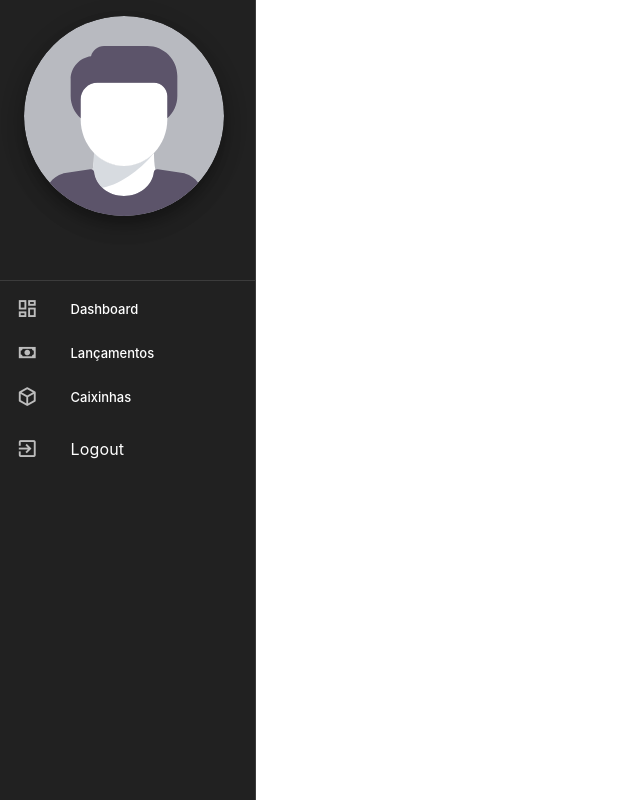
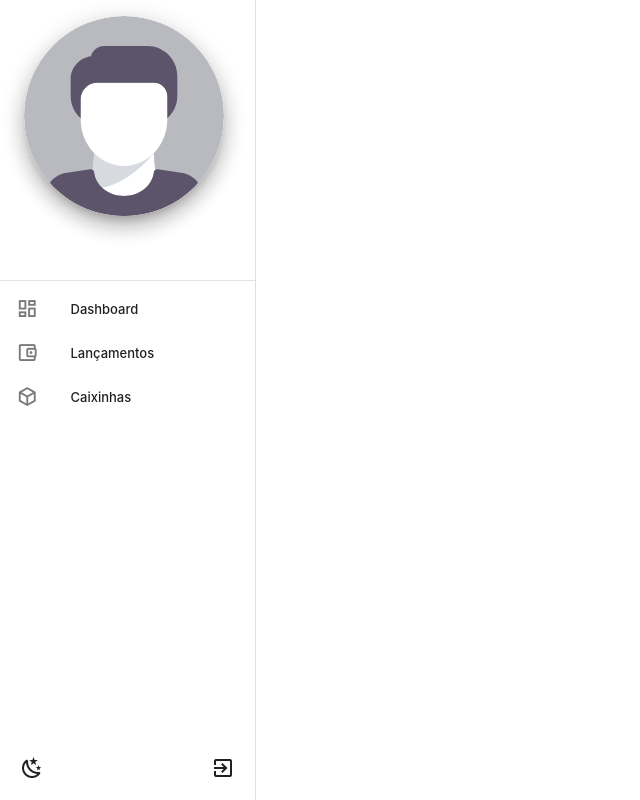
Before and after one commit to GusViieira/savecash_frontend, a Vue app: page / in a window 1280 px wide. Shown: the whole page, without its empty margins (0-640 px from the left). Built offline with nearby package versions, Linux system fonts and the light colour scheme.

Commit message:
configuração dos temas e autenticacao em rotas

```diff
--- a/src/assets/base.css
+++ b/src/assets/base.css
@@ -1,73 +1,80 @@
 /* color palette from <https://github.com/vuejs/theme> */
+/* Paleta de cores do Vue.js Theme */
 :root {
-  --vt-c-white: #ffffff;
-  --vt-c-white-soft: #f8f8f8;
-  --vt-c-white-mute: #f2f2f2;
+  /* Cores principais */
+  --vt-c-white: #ffffff; /* Branco puro */
+  --vt-c-white-soft: #f8f8f8; /* Branco mais suave */
+  --vt-c-white-mute: #f2f2f2; /* Branco ainda mais suave */
 
-  --vt-c-black: #181818;
-  --vt-c-black-soft: #222222;
-  --vt-c-black-mute: #282828;
+  --vt-c-black: #181818; /* Preto profundo */
+  --vt-c-black-soft: #222222; /* Preto suavizado */
+  --vt-c-black-mute: #282828; /* Preto um pouco mais claro */
 
-  --vt-c-indigo: #2c3e50;
+  /*--vt-c-indigo: #002a54; /* Azul escuro (índigo), cor padrão do texto */
 
-  --vt-c-divider-light-1: rgba(60, 60, 60, 0.29);
-  --vt-c-divider-light-2: rgba(60, 60, 60, 0.12);
-  --vt-c-divider-dark-1: rgba(84, 84, 84, 0.65);
-  --vt-c-divider-dark-2: rgba(84, 84, 84, 0.48);
+  /* Cores para divisores (linhas de separação) */
+  --vt-c-divider-light-1: rgba(60, 60, 60, 0.29); /* Linha de separação clara */
+  --vt-c-divider-light-2: rgba(60, 60, 60, 0.12); /* Linha mais suave */
+  --vt-c-divider-dark-1: rgba(84, 84, 84, 0.65); /* Linha de separação escura */
+  --vt-c-divider-dark-2: rgba(84, 84, 84, 0.48); /* Linha mais suave no modo escuro */
 
-  --vt-c-text-light-1: var(--vt-c-indigo);
-  --vt-c-text-light-2: rgba(60, 60, 60, 0.66);
-  --vt-c-text-dark-1: var(--vt-c-white);
-  --vt-c-text-dark-2: rgba(235, 235, 235, 0.64);
+  /* Cores para o texto */
+  --vt-c-text-light-1: var(--vt-c-indigo); /* Cor do texto no modo claro */
+  --vt-c-text-light-2: rgba(60, 60, 60); /* Texto mais fraco no modo claro */
+  --vt-c-text-dark-1: var(--vt-c-white); /* Cor do texto no modo escuro */
+  /*--vt-c-text-dark-2: rgba(235, 235, 235); /* Texto mais fraco no modo escuro */
 }
 
-/* semantic color variables for this project */
+/* Variáveis de cores semânticas para o projeto */
 :root {
-  --color-background: var(--vt-c-white);
-  --color-background-soft: var(--vt-c-white-soft);
-  --color-background-mute: var(--vt-c-white-mute);
+  --color-background: var(--vt-c-white); /* Fundo principal no modo claro */
+  --color-background-soft: var(--vt-c-white-soft); /* Fundo secundário no modo claro */
+  --color-background-mute: var(--vt-c-white-mute); /* Fundo de destaque no modo claro */
 
-  --color-border: var(--vt-c-divider-light-2);
-  --color-border-hover: var(--vt-c-divider-light-1);
+  --color-border: var(--vt-c-divider-light-2); /* Cor das bordas no modo claro */
+  --color-border-hover: var(--vt-c-divider-light-1); /* Borda ao passar o mouse */
 
-  --color-heading: var(--vt-c-text-light-1);
-  --color-text: var(--vt-c-text-light-1);
+  --color-heading: var(--vt-c-text-light-1); /* Cor dos títulos no modo claro */
+  --color-text: var(--vt-c-text-light-2); /* Cor do texto principal no modo claro */
 
-  --section-gap: 160px;
+  --section-gap: 160px; /* Espaçamento entre seções */
 }
 
+/* Define as cores no modo escuro usando media query */
 @media (prefers-color-scheme: dark) {
   :root {
-    --color-background: var(--vt-c-black);
-    --color-background-soft: var(--vt-c-black-soft);
-    --color-background-mute: var(--vt-c-black-mute);
+    --color-background: var(--vt-c-black); /* Fundo principal no modo escuro */
+    --color-background-soft: var(--vt-c-black-soft); /* Fundo secundário no modo escuro */
+    --color-background-mute: var(--vt-c-black-mute); /* Fundo de destaque no modo escuro */
 
-    --color-border: var(--vt-c-divider-dark-2);
-    --color-border-hover: var(--vt-c-divider-dark-1);
+    --color-border: var(--vt-c-divider-dark-2); /* Cor das bordas no modo escuro */
+    --color-border-hover: var(--vt-c-divider-dark-1); /* Borda ao passar o mouse no modo escuro */
 
-    --color-heading: var(--vt-c-text-dark-1);
-    --color-text: var(--vt-c-text-dark-2);
+    --color-heading: var(--vt-c-text-dark-1); /* Cor dos títulos no modo escuro */
+    --color-text: var(--vt-c-text-dark-2); /* Cor do texto principal no modo escuro */
   }
 }
 
+/* Reset básico para todos os elementos */
 *,
 *::before,
 *::after {
-  box-sizing: border-box;
-  margin: 0;
-  font-weight: normal;
+  box-sizing: border-box; /* Faz com que padding e border sejam incluídos no tamanho do elemento */
+  margin: 0; /* Remove margens padrão */
+  font-weight: normal; /* Fonte padrão sem negrito */
 }
 
+/* Estilização do corpo da página */
 body {
-  color: var(--color-text);
-  background: var(--color-background);
+  color: var(--color-text); /* Define a cor do texto conforme o tema */
+  background: var(--color-background); /* Define o fundo conforme o tema */
   transition:
     color 0.5s,
-    background-color 0.5s;
-  line-height: 1.6;
+    /* Suaviza a troca de cor do texto */ background-color 0.5s; /* Suaviza a troca de cor de fundo */
+  line-height: 1.6; /* Ajusta o espaçamento entre linhas */
   font-family:
     Inter,
-    -apple-system,
+    /* Fonte principal */ -apple-system,
     BlinkMacSystemFont,
     'Segoe UI',
     Roboto,
@@ -78,8 +85,8 @@ body {
     'Droid Sans',
     'Helvetica Neue',
     sans-serif;
-  font-size: 15px;
-  text-rendering: optimizeLegibility;
-  -webkit-font-smoothing: antialiased;
-  -moz-osx-font-smoothing: grayscale;
+  font-size: 15px; /* Define o tamanho da fonte */
+  text-rendering: optimizeLegibility; /* Otimiza a renderização do texto */
+  -webkit-font-smoothing: antialiased; /* Suaviza fontes no macOS */
+  -moz-osx-font-smoothing: grayscale; /* Suaviza fontes no macOS */
 }
--- a/src/components/layouts/LayoutBase.vue
+++ b/src/components/layouts/LayoutBase.vue
@@ -1,18 +1,44 @@
 <script setup lang="ts">
 import { userStore } from '@/stores/userStore'
-import { ref } from 'vue'
+import { onMounted, ref, watch } from 'vue'
+import avatarSrc from '@/assets/images/avatar.svg'
+import { useRouter } from 'vue-router'
+import { useTheme } from 'vuetify'
 
+const theme = useTheme()
 const store = userStore()
 const router = useRouter()
 
-import avatarSrc from '@/assets/images/avatar.svg'
-import { useRouter } from 'vue-router'
+const isRail = ref(true)
 
-const isRail = ref(true)
+const savedTheme = localStorage.getItem('theme') || 'light'
+theme.global.name.value = savedTheme
+
+const applyThemeToBody = (themeName: string) => {
+  document.documentElement.style.setProperty(
+    '--color-background',
+    themeName === 'dark' ? '#181818' : '#ffffff',
+  )
+}
+
+const logout = () => {
+  localStorage.removeItem('token')
+  theme.global.name.value = 'dark'
+  router.push({ name: 'Login' })
+}
+
+const toggleTheme = () => {
+  const newTheme = theme.global.current.value.dark ? 'light' : 'dark'
+  theme.global.name.value = newTheme
+  localStorage.setItem('theme', newTheme)
+  applyThemeToBody(newTheme)
+}
+watch(() => theme.global.name.value, applyThemeToBody)
+onMounted(() => applyThemeToBody(savedTheme))
 </script>
 <template>
   <v-layout>
-    <v-navigation-drawer v-model:rail="isRail" rail permanent expand-on-hover theme="dark">
+    <v-navigation-drawer v-model:rail="isRail" permanent expand-on-hover>
       <v-list>
         <v-avatar
           :size="isRail ? 40 : 200"
@@ -32,7 +58,7 @@ const isRail = ref(true)
           @click="router.push({ name: 'Home' })"
         ></v-list-item>
         <v-list-item
-          prepend-icon="mdi-cash"
+          prepend-icon="mdi-wallet-outline"
           title="Lançamentos"
           value="shared"
           @click="router.push({ name: 'Transactions' })"
@@ -44,11 +70,24 @@ const isRail = ref(true)
           @click="router.push({ name: 'Boxes' })"
         ></v-list-item>
       </v-list>
-      <v-list-item
-        prepend-icon="mdi-exit-to-app"
-        title="Logout"
-        @click="router.push({ name: 'Login' })"
-      ></v-list-item>
+      <template v-slot:append>
+        <v-row class="pa-2 justify-space-between align-center">
+          <v-col cols="auto">
+            <v-btn
+              class="pa-2"
+              variant="text"
+              :icon="theme.global.current.value.dark ? 'mdi-weather-sunny' : 'mdi-weather-night'"
+              @click="toggleTheme"
+            >
+            </v-btn>
+          </v-col>
+          <v-slide-x-transition v-if="!isRail">
+            <v-col cols="auto">
+              <v-btn class="pa-2" variant="text" @click="logout" icon="mdi-exit-to-app"> </v-btn>
+            </v-col>
+          </v-slide-x-transition>
+        </v-row>
+      </template>
     </v-navigation-drawer>
     <v-main>
       <div class="pa-8">
@@ -57,3 +96,9 @@ const isRail = ref(true)
     </v-main>
   </v-layout>
 </template>
+<style scoped>
+a {
+  color: #9b51e0;
+  text-decoration: none;
+}
+</style>
--- a/src/plugins/vuetify.ts
+++ b/src/plugins/vuetify.ts
@@ -2,14 +2,36 @@ import 'vuetify/styles'
 import { createVuetify } from 'vuetify'
 import '@mdi/font/css/materialdesignicons.css'
 
+// export default createVuetify({
+//   theme: {
+//     themes: {
+//       light: {
+//         colors: {
+//           background: '#181818',
+//           primary: '#9B51E0',
+//           secondary: '#03a9f4',
+//         },
+//       },
+//     },
+//   },
+// })
+
 export default createVuetify({
   theme: {
+    defaultTheme: 'light',
     themes: {
       light: {
+        dark: false,
         colors: {
-          background: '#181818',
           primary: '#9B51E0',
-          secondary: '#03a9f4',
+          secondary: '#424242',
+        },
+      },
+      dark: {
+        dark: true,
+        colors: {
+          primary: '#9B51E0',
+          secondary: '#121212',
         },
       },
     },
--- a/src/router/index.ts
+++ b/src/router/index.ts
@@ -4,6 +4,11 @@ import LoginView from '@/views/LoginView.vue'
 import LayoutBase from '@/components/layouts/LayoutBase.vue'
 import TransactionsView from '@/views/transactions/TransactionsView.vue'
 import BoxesView from '@/views/boxes/BoxesView.vue'
+
+function isAuthenticated() {
+  const token = localStorage.getItem('token')
+  return token !== null
+}
 
 const routes = [
   {
@@ -13,22 +18,25 @@ const routes = [
   },
   {
     path: '/',
-    component: LayoutBase, // Envolvendo as páginas protegidas
+    component: LayoutBase,
     children: [
       {
         path: 'home',
         name: 'Home',
         component: HomeView,
+        meta: { requiresAuth: true },
       },
       {
         path: 'transactions',
         name: 'Transactions',
         component: TransactionsView,
+        meta: { requiresAuth: true },
       },
       {
         path: 'boxes',
         name: 'Boxes',
         component: BoxesView,
+        meta: { requiresAuth: true },
       },
     ],
   },
@@ -39,4 +47,12 @@ const router = createRouter({
   routes,
 })
 
+router.beforeEach((to, from, next) => {
+  if (to.meta.requiresAuth && !isAuthenticated()) {
+    next('/login') // Redireciona para a página de login se não estiver autenticado
+  } else {
+    next() // Permite a navegação
+  }
+})
+
 export default router
--- a/src/views/LoginView.vue
+++ b/src/views/LoginView.vue
@@ -1,13 +1,15 @@
 <script setup lang="ts" name="LoginView">
-import { ref } from 'vue'
+import { onMounted, ref } from 'vue'
 import type { LoginRequestModel } from '@/models/request/LoginRequestModel'
 import LoginService from '@/services/LoginService'
 import { useRouter } from 'vue-router'
 import LoadingComponent from '@/components/LoadingComponent.vue'
 import UserRegisterView from './UserRegisterView.vue'
 import { userStore } from '@/stores/userStore'
+import { useTheme } from 'vuetify'
 
 const router = useRouter()
+const theme = useTheme()
 
 const alertError = ref(false)
 const form = ref()
@@ -56,6 +58,7 @@ const submit = async () => {
     console.error(e)
   }
 }
+onMounted(() => (theme.global.name.value = 'dark'))
 </script>
 
 <template>
```
